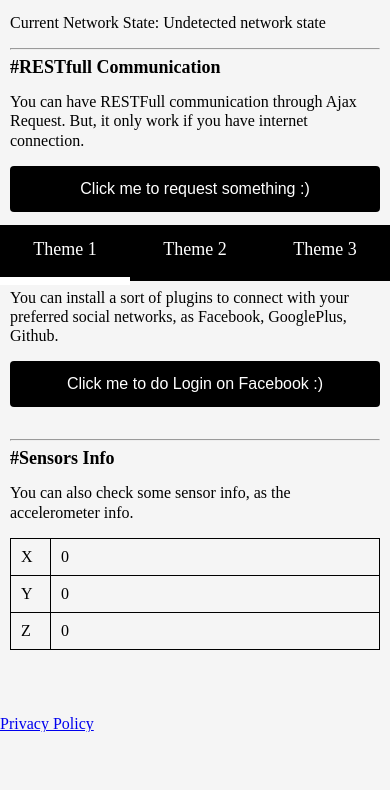
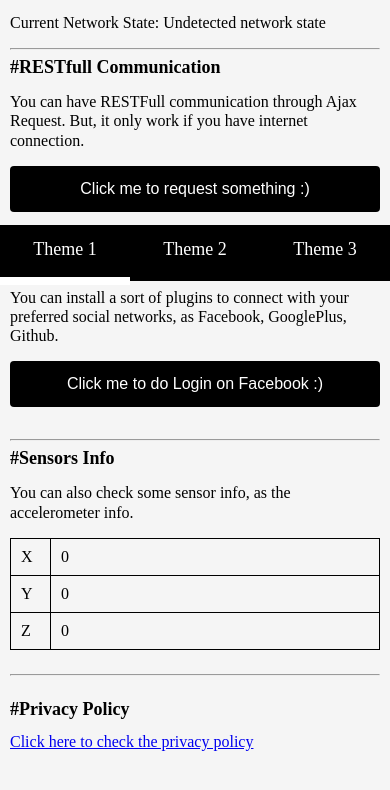
Before and after one commit to HDeiro/cordova-test-app, a website: page www/index.html in a window 390 px wide. Shown: the part 563-1353 px from the top of the page. Before the commit the page ends 1295 px from the top, so only its background shows below. Drawn offline with Linux system fonts and the light colour scheme; some packages are replaced by stand-ins of ours.

Commit message:
Adjustments

```diff
--- a/config.xml
+++ b/config.xml
@@ -1,5 +1,5 @@
 <?xml version='1.0' encoding='utf-8'?>
-<widget id="com.cordovatestapp" version="1.0.0" xmlns="http://www.w3.org/ns/widgets" xmlns:cdv="http://cordova.apache.org/ns/1.0">
+<widget id="com.cordovatestapp" version="1.0.2" xmlns="http://www.w3.org/ns/widgets" xmlns:cdv="http://cordova.apache.org/ns/1.0">
     <name>Cordova Test Application</name>
     <description>
         A sample cordova apllication for test the framework features
@@ -15,6 +15,8 @@
     <allow-intent href="sms:*" />
     <allow-intent href="mailto:*" />
     <allow-intent href="geo:*" />
+    <preference name="android-minSdkVersion" value="19" />
+    <preference name="android-targetSdkVersion" value="28" />
     <platform name="android">
         <allow-intent href="market:*" />
     </platform>
@@ -22,7 +24,6 @@
         <allow-intent href="itms:*" />
         <allow-intent href="itms-apps:*" />
     </platform>
-    <engine name="android" spec="^6.2.3" />
     <engine name="browser" spec="^4.1.0" />
     <plugin name="cordova-plugin-device-motion" spec="^1.2.5" />
     <plugin name="cordova-plugin-facebook4" spec="^1.9.1">
--- a/www/index.html
+++ b/www/index.html
@@ -119,11 +119,18 @@
                         <td id="zval">0</td>
                     </tr>
                 </table>
+
+                <br />
+                <hr />
+                <br />
+            </section>
+
+            <section  class="ajax">
+                <h3>Privacy Policy</h3>
+
+                <a href="privacy-policy.html">Click here to check the privacy policy</a>
             </section>
         </div>
-
-        <!-- Privacy Policy -->
-        <a href="privacy-policy.html">Privacy Policy</a>
 
         <div class="tab-bar">
             <div class="tab active" data-theme="theme-1">Theme 1</div>
```
Also changed, not shown: package.json (+8 -4 lines), www/privacy-policy.html (+2 -0 lines), 4 other files.
